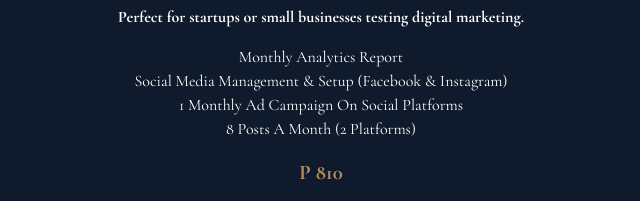
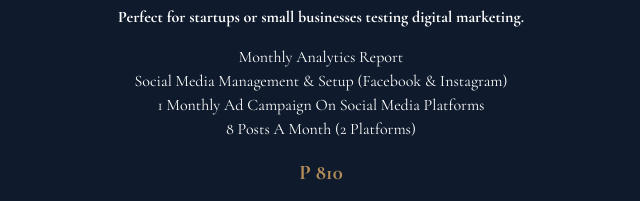
Before and after one commit to bida24-067/kaya, a plain HTML site: page pricing.html in a window 1280 px wide. Shown: the part 396-597 px from the top of the page, 89-729 px from the left. Drawn offline with nearby package versions, Linux system fonts and the light colour scheme.

Commit message:
Update pricing.html

```diff
--- a/pricing.html
+++ b/pricing.html
@@ -92,7 +92,7 @@
       <div class="col-md-7 col-12">
         <h2>Launch Pad</h2>
         <p><b>Perfect for startups or small businesses testing digital marketing.</b></p>
-        <p>Monthly Analytics Report<br>Social Media Management & Setup (Facebook & Instagram)<br>1 Monthly Ad Campaign On Social Platforms <br>8 Posts A Month (2 Platforms)</p>
+        <p>Monthly Analytics Report<br>Social Media Management & Setup (Facebook & Instagram)<br>1 Monthly Ad Campaign On Social Media Platforms <br>8 Posts A Month (2 Platforms)</p>
         <p id="price">P810</p>
         <div class="d-grid gap-2 mt-2">
   <a href="mailto:botswanakaya@gmail.com?subject=Launch Pad Inquiry" class="btn btn-outline-warning" id="Inquire">Inquire</a>
```
